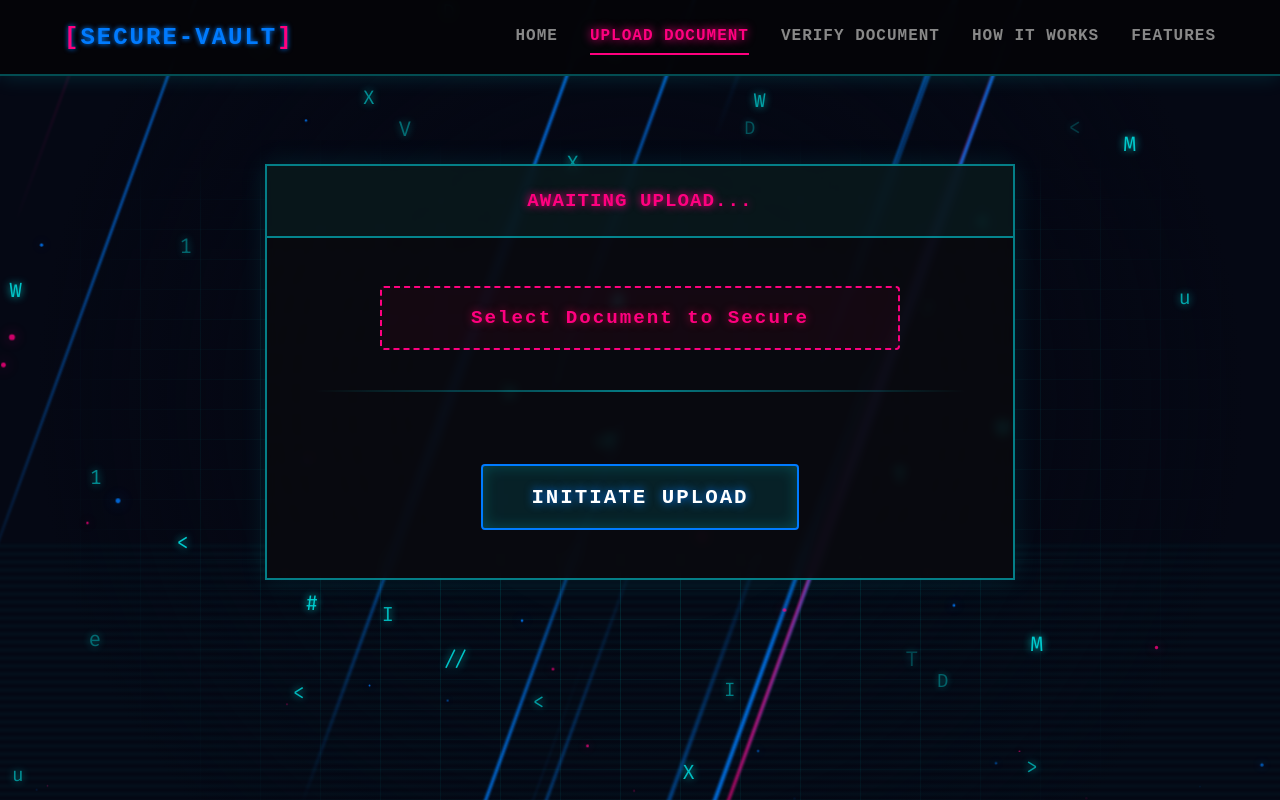
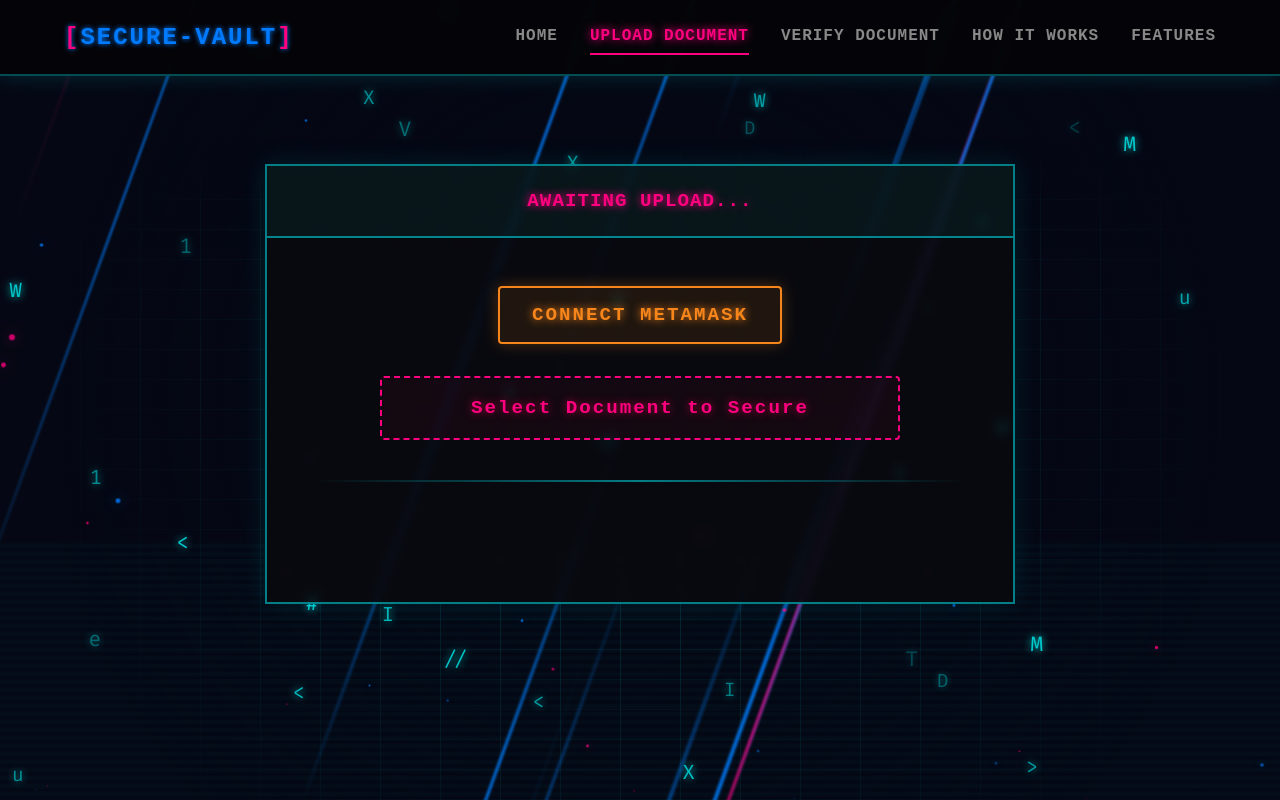
Before and after one commit to KrishJain4234/SECURE-VAULT, a React (Vite) app: page / in a window 1280 px wide. Both pictures are taken after a click on the item "UPLOAD DOCUMENT". Shown: the top 800 px of the page. Built offline with nearby package versions, Linux system fonts and the light colour scheme.

Commit message:
feat: integrate MetaMask wallet authentication

```diff
--- a/src/DocumentManager.jsx
+++ b/src/DocumentManager.jsx
@@ -1,9 +1,22 @@
 import { useState, useRef, useEffect } from 'react';
 import { QRCodeSVG } from 'qrcode.react';
+
+// Predefined list of authorized government officials (simulated)
+// For testing, users should add their MetaMask address here
+const AUTHORIZED_WALLETS = [
+  "0x123...",
+  "0xABC...",
+  "0x1234567890123456789012345678901234567890", // dummy
+];
 
 function DocumentManager({ mode }) {
   const activeTab = mode || 'upload'; // controlled externally now
   const [statusText, setStatusText] = useState(activeTab === 'upload' ? 'AWAITING UPLOAD...' : 'AWAITING VERIFICATION...');
+
+  // Wallet state
+  const [walletAddress, setWalletAddress] = useState("");
+  const [isAuthorized, setIsAuthorized] = useState(null);
+
   // Ensure status text resets when mode changes
   useEffect(() => {
      setStatusText(activeTab === 'upload' ? 'AWAITING UPLOAD...' : 'AWAITING VERIFICATION...');
@@ -39,6 +52,39 @@ function DocumentManager({ mode }) {
     return () => clearInterval(interval);
   }, [loading]);
 
+  const connectWallet = async () => {
+    if (window.ethereum) {
+      try {
+        const accounts = await window.ethereum.request({ method: 'eth_requestAccounts' });
+        const account = accounts[0];
+        setWalletAddress(account);
+
+        // Simulate authorization logic
+        const isAuth = AUTHORIZED_WALLETS.some(w => w.toLowerCase() === account.toLowerCase());
+        setIsAuthorized(isAuth);
+
+        if (isAuth) {
+          setStatusText(`WALLET CONNECTED. AUTHORIZED.`);
+        } else {
+          setStatusText(`ERROR: UNAUTHORIZED ISSUER`);
+        }
+      } catch (error) {
+        console.error(error);
+        if (error.code === 4001) {
+          setStatusText("ERROR: USER REJECTED CONNECTION");
+        } else {
+          setStatusText("ERROR: WALLET CONNECTION FAILED");
+        }
+      }
+    } else {
+      // Fallback for demo purposes if MetaMask is not installed
+      const demoAccount = AUTHORIZED_WALLETS[0] || "0x1234567890123456789012345678901234567890";
+      setWalletAddress(demoAccount);
+      setIsAuthorized(true); // Auto-authorize for the demo flow
+      setStatusText(`[SIMULATED] WALLET CONNECTED.`);
+    }
+  };
+
   const handleFileChange = (e) => {
     if (e.target.files && e.target.files[0]) {
       setFile(e.target.files[0]);
@@ -58,6 +104,7 @@ function DocumentManager({ mode }) {
 
     const formData = new FormData();
     formData.append('document', file);
+    formData.append('issuerId', walletAddress); // Attached issuer ID
 
     try {
       const res = await fetch('http://localhost:5000/upload', {
@@ -162,6 +209,12 @@ function DocumentManager({ mode }) {
           text-shadow: 0 0 10px #fff !important;
         }
 
+        .metamask-btn-hover:hover {
+          background: rgba(246, 133, 27, 0.2) !important;
+          box-shadow: 0 0 20px rgba(246, 133, 27, 0.5) !important;
+          text-shadow: 0 0 10px #fff !important;
+        }
+
         .file-select-hover:hover {
           background: rgba(255, 0, 85, 0.15) !important;
           box-shadow: 0 0 15px rgba(255, 0, 85, 0.3) !important;
@@ -179,6 +232,38 @@ function DocumentManager({ mode }) {
 
         {/* MAIN BODY */}
         <div className="terminal-body" style={bodyStyle}>
+
+          {/* WALLET CONNECT SECTION (UPLOAD ONLY) */}
+          {activeTab === 'upload' && (
+            <div style={{ marginBottom: '2rem', textAlign: 'center' }}>
+              {!walletAddress ? (
+                <button className="metamask-btn-hover" style={connectWalletBtnStyle} onClick={connectWallet}>
+                  CONNECT METAMASK
+                </button>
+              ) : (
+                <div style={{
+                  padding: '1rem',
+                  border: `2px solid ${isAuthorized ? '#39ff14' : '#ff003c'}`,
+                  backgroundColor: 'rgba(0, 0, 0, 0.5)',
+                  borderRadius: '4px',
+                  display: 'inline-block',
+                  boxShadow: `0 0 15px ${isAuthorized ? 'rgba(57, 255, 20, 0.3)' : 'rgba(255, 0, 60, 0.3)'}`
+                }}>
+                  <p style={{ margin: 0, color: isAuthorized ? '#39ff14' : '#ff003c', fontWeight: 'bold', letterSpacing: '1px' }}>
+                    {isAuthorized
+                      ? `WALLET CONNECTED: ${walletAddress.substring(0, 6)}...${walletAddress.substring(38)}`
+                      : `UNAUTHORIZED WALLET: ${walletAddress.substring(0, 6)}...${walletAddress.substring(38)}`
+                    }
+                  </p>
+                  {!isAuthorized && (
+                    <p style={{ margin: '8px 0 0 0', color: '#ff003c', fontSize: '0.9rem', letterSpacing: '1px' }}>
+                      ACCESS DENIED: UNAUTHORIZED ISSUER
+                    </p>
+                  )}
+                </div>
+              )}
+            </div>
+          )}
 
           {/* UPLOAD / SELECT SECTION */}
           <div style={inputSectionStyle}>
@@ -203,6 +288,7 @@ function DocumentManager({ mode }) {
 
           {/* ACTION SECTION */}
           <div style={{marginTop: '2rem', textAlign: 'center'}}>
+            {!(activeTab === 'upload' && (!walletAddress || !isAuthorized)) && (
               <button
                 className="upload-btn-hover"
                 style={actionBtnStyle}
@@ -211,6 +297,7 @@ function DocumentManager({ mode }) {
               >
                 {loading ? 'PROCESSING...' : activeTab === 'upload' ? 'INITIATE UPLOAD' : 'INITIATE VERIFICATION'}
               </button>
+            )}
             {loading && (
               <div style={{marginTop: '1.5rem', color: 'var(--neon-pink)', fontSize: '1.1rem', letterSpacing: '2px'}}>
                 {loadingPhase} <div className="blinking-cursor"></div>
@@ -406,6 +493,22 @@ const headerStyle = {
   letterSpacing: '1px'
 };
 
+const connectWalletBtnStyle = {
+  padding: '1rem 2rem',
+  background: 'rgba(246, 133, 27, 0.1)', // MetaMask orange tint
+  border: '2px solid #f6851b',
+  color: '#f6851b',
+  cursor: 'pointer',
+  fontFamily: 'inherit',
+  fontWeight: 'bold',
+  fontSize: '1.2rem',
+  letterSpacing: '2px',
+  textShadow: '0 0 8px #f6851b',
+  boxShadow: '0 0 15px rgba(246, 133, 27, 0.3)',
+  transition: 'all 0.3s',
+  borderRadius: '4px'
+};
+
 const btnGroupStyle = {
   display: 'flex',
   gap: '15px'
```
Also changed, not shown: 1 other file (tests, documents, lock files or other folders). Lines whose indentation alone changed are shown as unchanged.
